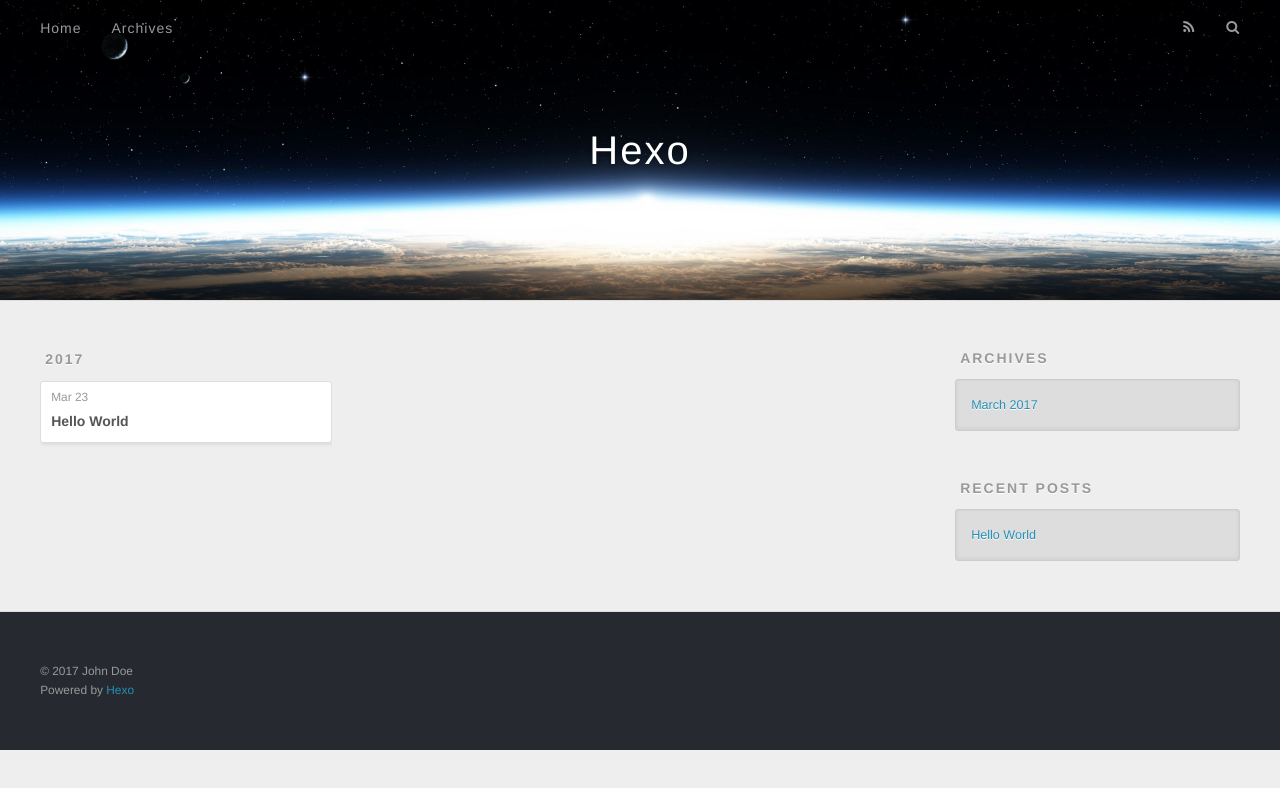
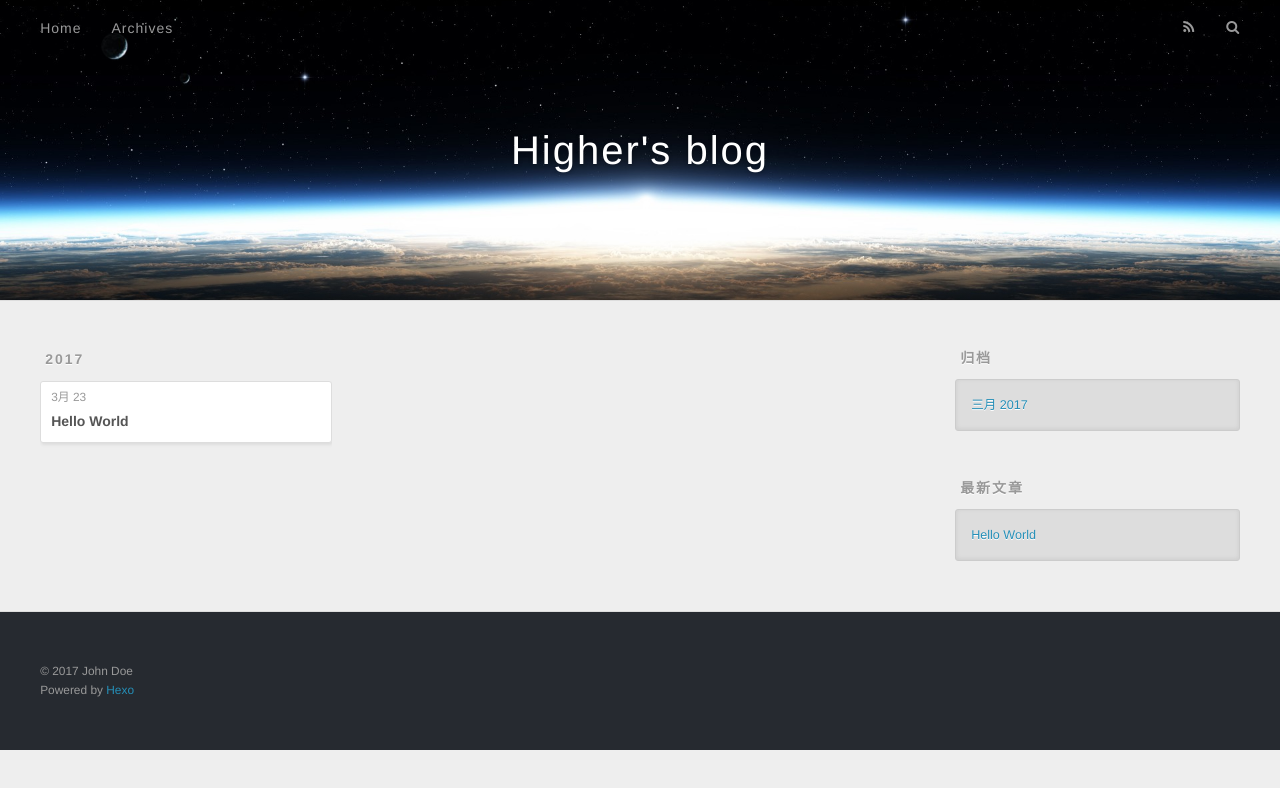
Before and after one commit to aduck/aduck, a plain HTML site: page archives/index.html in a window 1280 px wide. Drawn offline with nearby package versions, Linux system fonts and the light colour scheme.

Commit message:
Site updated: 2017-03-23 15:24:59

```diff
--- a/archives/index.html
+++ b/archives/index.html
@@ -3,16 +3,19 @@
 <head>
   <meta charset="utf-8">
 
-  <title>Archives | Hexo</title>
+  <title>归档 | Higher&#39;s blog</title>
   <meta name="viewport" content="width=device-width, initial-scale=1, maximum-scale=1">
-  <meta property="og:type" content="website">
-<meta property="og:title" content="Hexo">
+  <meta name="description" content="毒鸡汤">
+<meta property="og:type" content="website">
+<meta property="og:title" content="Higher's blog">
 <meta property="og:url" content="http://yoursite.com/archives/index.html">
-<meta property="og:site_name" content="Hexo">
+<meta property="og:site_name" content="Higher's blog">
+<meta property="og:description" content="毒鸡汤">
 <meta name="twitter:card" content="summary">
-<meta name="twitter:title" content="Hexo">
+<meta name="twitter:title" content="Higher's blog">
+<meta name="twitter:description" content="毒鸡汤">
 
-    <link rel="alternate" href="/atom.xml" title="Hexo" type="application/atom+xml">
+    <link rel="alternate" href="/atom.xml" title="Higher&#39;s blog" type="application/atom+xml">
 
 
     <link rel="icon" href="/favicon.png">
@@ -33,7 +36,7 @@
   <div id="header-outer" class="outer">
     <div id="header-title" class="inner">
       <h1 id="logo-wrap">
-        <a href="/" id="logo">Hexo</a>
+        <a href="/" id="logo">Higher&#39;s blog</a>
       </h1>
 
     </div>
@@ -50,7 +53,7 @@
 
           <a id="nav-rss-link" class="nav-icon" href="/atom.xml" title="RSS Feed"></a>
 
-        <a id="nav-search-btn" class="nav-icon" title="Search"></a>
+        <a id="nav-search-btn" class="nav-icon" title="搜索"></a>
       </nav>
       <div id="search-form-wrap">
         <form action="//google.com/search" method="get" accept-charset="UTF-8" class="search-form"><input type="search" name="q" results="0" class="search-form-input" placeholder="Search"><button type="submit" class="search-form-submit">&#xF002;</button><input type="hidden" name="sitesearch" value="http://yoursite.com"></form>
@@ -76,7 +79,7 @@
   <div class="archive-article-inner">
     <header class="archive-article-header">
       <a href="/2017/03/23/hello-world/" class="archive-article-date">
-  <time datetime="2017-03-23T02:05:57.169Z" itemprop="datePublished">Mar 23</time>
+  <time datetime="2017-03-23T02:05:57.169Z" itemprop="datePublished">3月 23</time>
 </a>
 
 
@@ -107,9 +110,9 @@
 
 
   <div class="widget-wrap">
-    <h3 class="widget-title">Archives</h3>
+    <h3 class="widget-title">归档</h3>
     <div class="widget">
-      <ul class="archive-list"><li class="archive-list-item"><a class="archive-list-link" href="/archives/2017/03/">March 2017</a></li></ul>
+      <ul class="archive-list"><li class="archive-list-item"><a class="archive-list-link" href="/archives/2017/03/">三月 2017</a></li></ul>
     </div>
   </div>
 
@@ -117,7 +120,7 @@
 
 
   <div class="widget-wrap">
-    <h3 class="widget-title">Recent Posts</h3>
+    <h3 class="widget-title">最新文章</h3>
     <div class="widget">
       <ul>
 
```
Also changed, not shown: 2017/03/23/hello-world/index.html (+9 -9 lines), archives/2017/03/index.html (+15 -12 lines), archives/2017/index.html (+15 -12 lines), index.html (+15 -12 lines).
